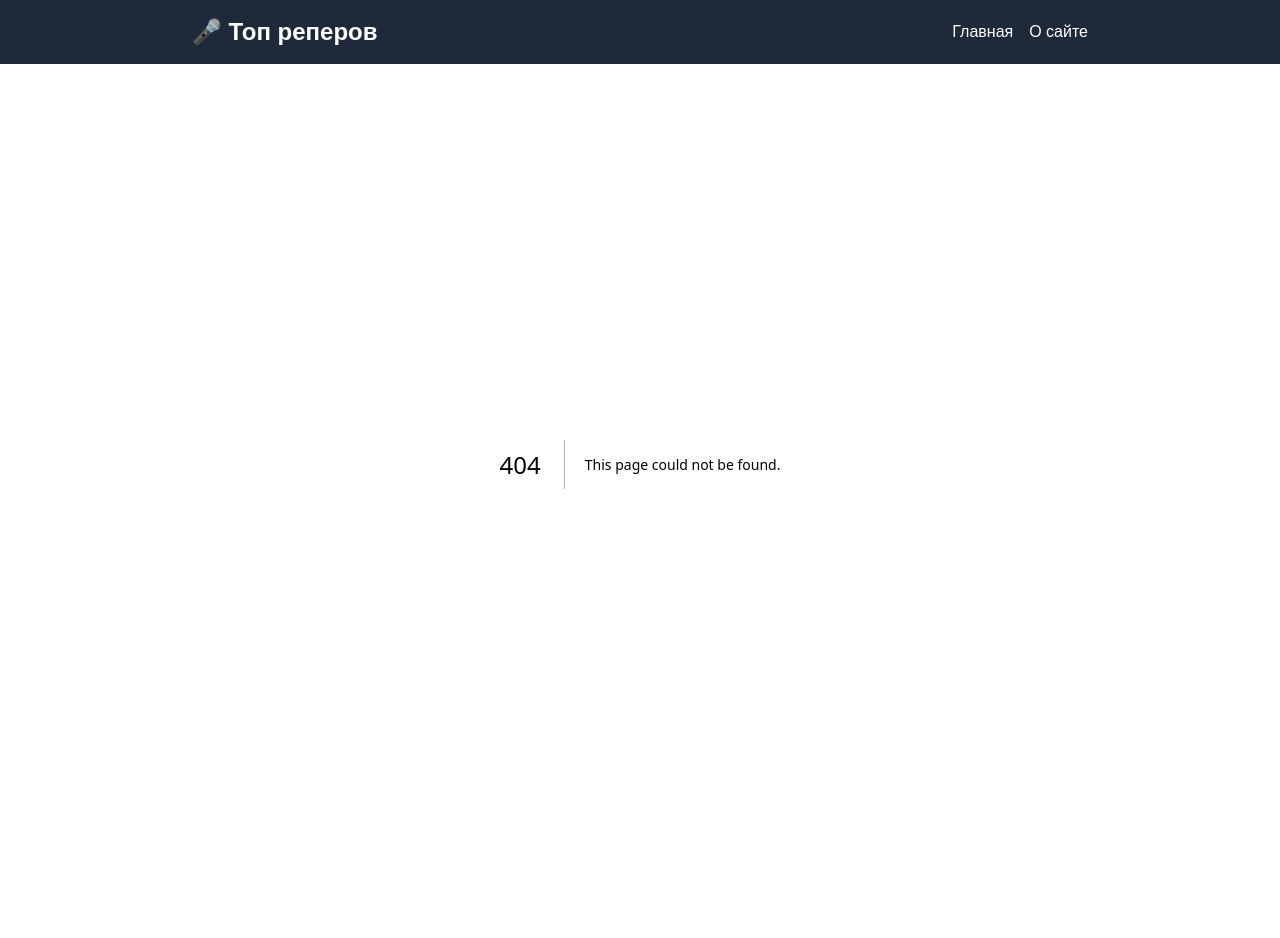
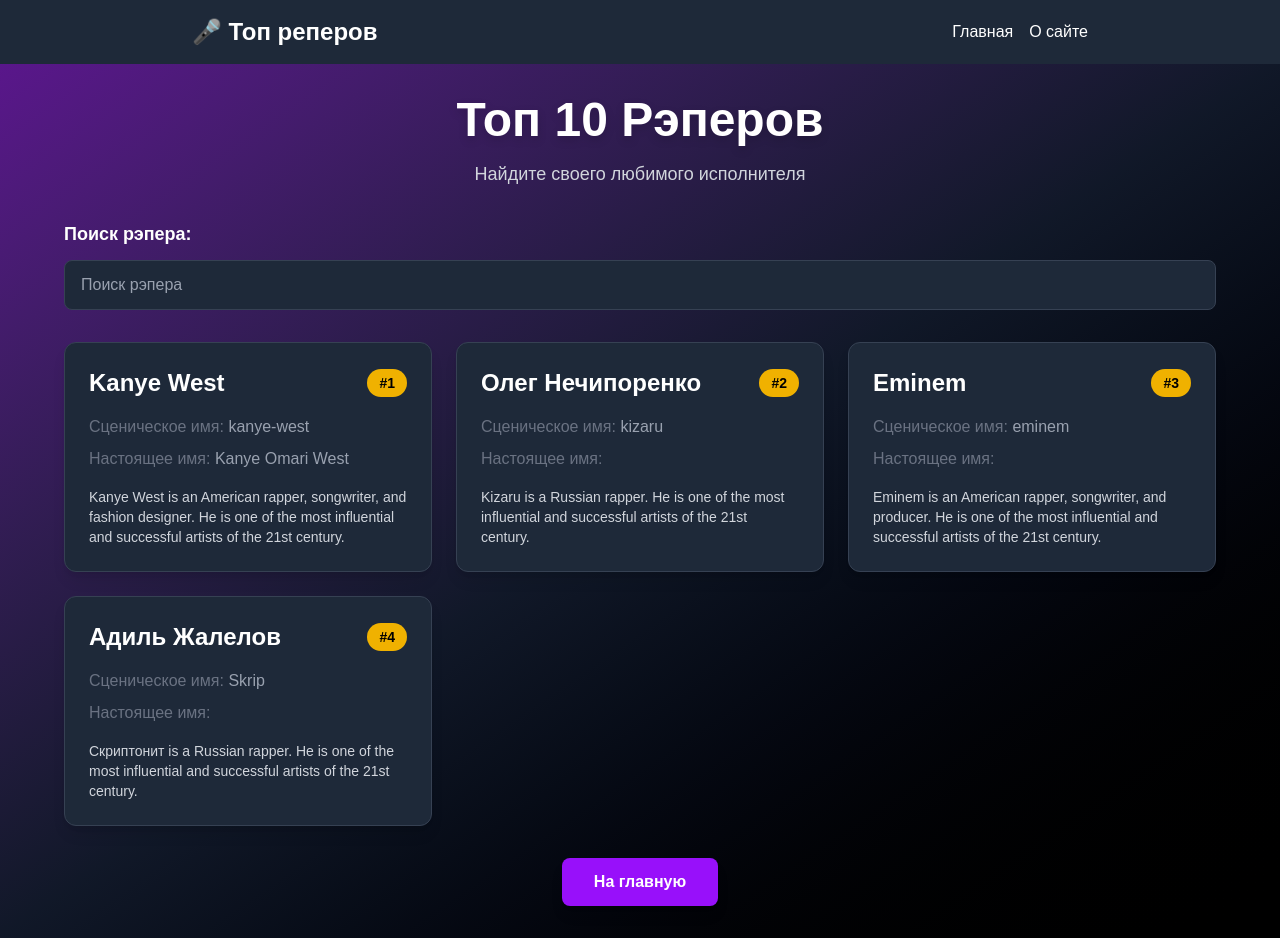
Before and after one commit to ZeroneR00/top10rap, a Next.js app: page /rappers in a window 1280 px wide. Before the commit this address had no page. Before the commit the page ends 864 px from the top, so only its background shows below. Built offline with nearby package versions, Linux system fonts and the light colour scheme.

Commit message:
tailwindcss

```diff
--- a/app/components/RapperCard.tsx
+++ b/app/components/RapperCard.tsx
@@ -3,13 +3,22 @@
 export default function RapperCard({ rapper }: { rapper: Rapper }) {
     console.log(rapper)
     return (
-        <div className="p-4 m-3 border border-zinc-500 rounded-md">
-            <p>Name: {rapper.name}</p>
-            <p>Slug: {rapper.slug}</p>
-            <p>Real Name: {rapper.realName}</p>
-            <p>Image: {rapper.image}</p>
-            <p>Rank: {rapper.rank}</p>
-            <p>Bio: {rapper.bio}</p>
+        <div className="p-6 bg-gray-800 border border-gray-700 rounded-xl shadow-lg hover:shadow-purple-500/20 transition-all duration-300 hover:border-purple-500 cursor-pointer">
+            <div className="flex items-center justify-between mb-4">
+                <h3 className="text-2xl font-bold text-white">{rapper.name}</h3>
+                <span className="px-3 py-1 bg-yellow-500 text-black rounded-full text-sm font-bold">
+                    #{rapper.rank}
+                </span>
+            </div>
+            <p className="text-gray-400 mb-2">
+                <span className="text-gray-500">Сценическое имя:</span> {rapper.slug}
+            </p>
+            <p className="text-gray-400 mb-2">
+                <span className="text-gray-500">Настоящее имя:</span> {rapper.realName}
+            </p>
+            <p className="text-gray-300 mt-4 line-clamp-3 text-sm">
+                {rapper.bio}
+            </p>
         </div>
     )
 }
--- a/app/components/SearchBar.tsx
+++ b/app/components/SearchBar.tsx
@@ -10,6 +10,7 @@
         value={value}
         onChange={(e) => onChange(e.target.value)}
         placeholder="Поиск рэпера"
+        className="w-full px-4 py-3 bg-gray-800 text-white rounded-lg border border-gray-700 focus:outline-none focus:ring-2 focus:ring-purple-500 focus:border-transparent placeholder-gray-400 transition-all duration-300"
       />
     )
 }
--- a/app/page.tsx
+++ b/app/page.tsx
@@ -1,37 +1,26 @@
 'use client'
 
-import { useState } from "react";
-import RapperCard from "./components/RapperCard";
-import { rappers } from "./data/rappers";
-import Link from 'next/link'
-import SearchBar from "./components/SearchBar";
-
+import Link from "next/link";
 
 
 export default function Home() {
 
-  const [searchText, setSearchText] = useState('')
-
-  const filteredRappers = rappers.filter((rapper) => {
-    return rapper.name.toLowerCase().includes(searchText.toLowerCase())
-      ||
-      rapper.slug.toLowerCase().includes(searchText.toLowerCase())
-  })
-
-  console.log('searchText:', searchText)
   return (
-    <div className="flex min-h-screen items-center justify-center bg-zinc-50 font-sans dark:bg-black">
-      <main className="p-4">
-        <label>
-          Поиск рэпера:
-          <SearchBar value={searchText} onChange={setSearchText} />
-        </label>
-        {filteredRappers.map((rapper) => (
-          <Link key={rapper.id} href={`/rappers/${rapper.slug}`}>
-            <RapperCard rapper={rapper} />
-          </Link>
-        ))}
-      </main>
+    <div className="flex min-h-screen items-center justify-center bg-gradient-to-br from-purple-900 via-gray-900 to-black font-sans">
+      <div className="text-center space-y-6">
+        <h1 className="text-6xl font-bold text-white mb-8 drop-shadow-lg">
+          Top 10 Rap
+        </h1>
+        <p className="text-xl text-gray-300 mb-8">
+          Открой для себя лучших рэперов
+        </p>
+        <Link
+          href='/rappers'
+          className="inline-block px-8 py-4 bg-purple-600 text-white rounded-lg font-semibold text-lg hover:bg-purple-700 transition-all duration-300 transform hover:scale-105 shadow-lg hover:shadow-purple-500/50"
+        >
+          Перейти к рэперам
+        </Link>
+      </div>
     </div >
   );
 }
--- a/app/rappers/[slug]/page.tsx
+++ b/app/rappers/[slug]/page.tsx
@@ -24,7 +24,16 @@
 
                 {/* Верхний градиентный блок */}
                 <div className="relative h-48 bg-gradient-to-r from-purple-900 via-gray-900 to-black">
+
                     <div className="absolute bottom-4 left-6">
+                        <div className="mb-8 text-center">
+                            <h1 className="text-4xl md:text-5xl font-bold text-white mb-4 drop-shadow-lg">
+                                Топ 10 Рэперов
+                            </h1>
+                            <p className="text-gray-300 text-lg mb-6">
+                                Найдите своего любимого исполнителя
+                            </p>
+                        </div>
                         <span className="bg-yellow-500 text-black px-4 py-1 rounded-full text-sm font-bold">
                             Ранг: {rapper.id}
                         </span>
@@ -76,7 +85,7 @@
                         </div>
 
                         {/* Доп информация */}
-                        <Tags tags={rapper.tags}/>
+                        <Tags tags={rapper.tags} />
                         {/* <div className="flex gap-3 mb-6">
                             <span className="px-3 py-1 bg-gray-800 rounded-full">Хип-хоп</span>
                             <span className="px-3 py-1 bg-gray-800 rounded-full">Трэп</span>
@@ -87,7 +96,12 @@
                         {/* <button className="w-full md:w-auto px-6 py-3 bg-purple-600 rounded-lg font-semibold hover:bg-purple-700 transition">
                             Слушать треки
                         </button> */}
-                        <Link className="w-full md:w-auto px-6 py-3 bg-purple-600 rounded-lg font-semibold hover:bg-purple-700 transition" href="/">Назад</Link>
+                        <Link
+                            className="inline-block px-8 py-3 bg-purple-600 text-white rounded-lg font-semibold hover:bg-purple-700 transition-all duration-300 transform hover:scale-105 shadow-lg hover:shadow-purple-500/50"
+                            href="/rappers"
+                        >
+                            Назад
+                        </Link>
 
                     </div>
                 </div>
--- /dev/null
+++ b/app/rappers/page.tsx
@@ -0,0 +1,66 @@
+'use client'
+
+import { useState } from "react";
+import RapperCard from ".././components/RapperCard";
+import { rappers } from ".././data/rappers";
+import Link from 'next/link'
+import SearchBar from ".././components/SearchBar";
+
+
+export default function Rapper() {
+    const [searchText, setSearchText] = useState('')
+
+    const filteredRappers = rappers.filter((rapper) => {
+        return rapper.name.toLowerCase().includes(searchText.toLowerCase())
+          ||
+          rapper.slug.toLowerCase().includes(searchText.toLowerCase())
+      })
+
+    return (
+        <main className="min-h-screen bg-gradient-to-br from-purple-900 via-gray-900 to-black p-4 md:p-8">
+            <div className="max-w-6xl mx-auto">
+
+            <div className="mb-8 text-center">
+                    <h1 className="text-4xl md:text-5xl font-bold text-white mb-4 drop-shadow-lg">
+                        Топ 10 Рэперов
+                    </h1>
+                    <p className="text-gray-300 text-lg mb-6">
+                        Найдите своего любимого исполнителя
+                    </p>
+                </div>
+
+
+                {/* Search Section */}
+                <div className="mb-8">
+                    <label className="block text-white font-semibold mb-3 text-lg">
+                        Поиск рэпера:
+                    </label>
+                    <SearchBar value={searchText} onChange={setSearchText} />
+                </div>
+
+                {/* Rappers Grid */}
+                <div className="grid grid-cols-1 md:grid-cols-2 lg:grid-cols-3 gap-6 mb-8">
+                    {filteredRappers.map((rapper) => (
+                        <Link
+                            key={rapper.id}
+                            href={`/rappers/${rapper.slug}`}
+                            className="transform transition-all duration-300 hover:scale-105"
+                        >
+                            <RapperCard rapper={rapper} />
+                        </Link>
+                    ))}
+                </div>
+
+                {/* Back Button */}
+                <div className="flex justify-center mt-8">
+                    <Link
+                        className="inline-block px-8 py-3 bg-purple-600 text-white rounded-lg font-semibold hover:bg-purple-700 transition-all duration-300 transform hover:scale-105 shadow-lg hover:shadow-purple-500/50"
+                        href='/'
+                    >
+                        На главную
+                    </Link>
+                </div>
+            </div>
+        </main>
+    )
+}
```
